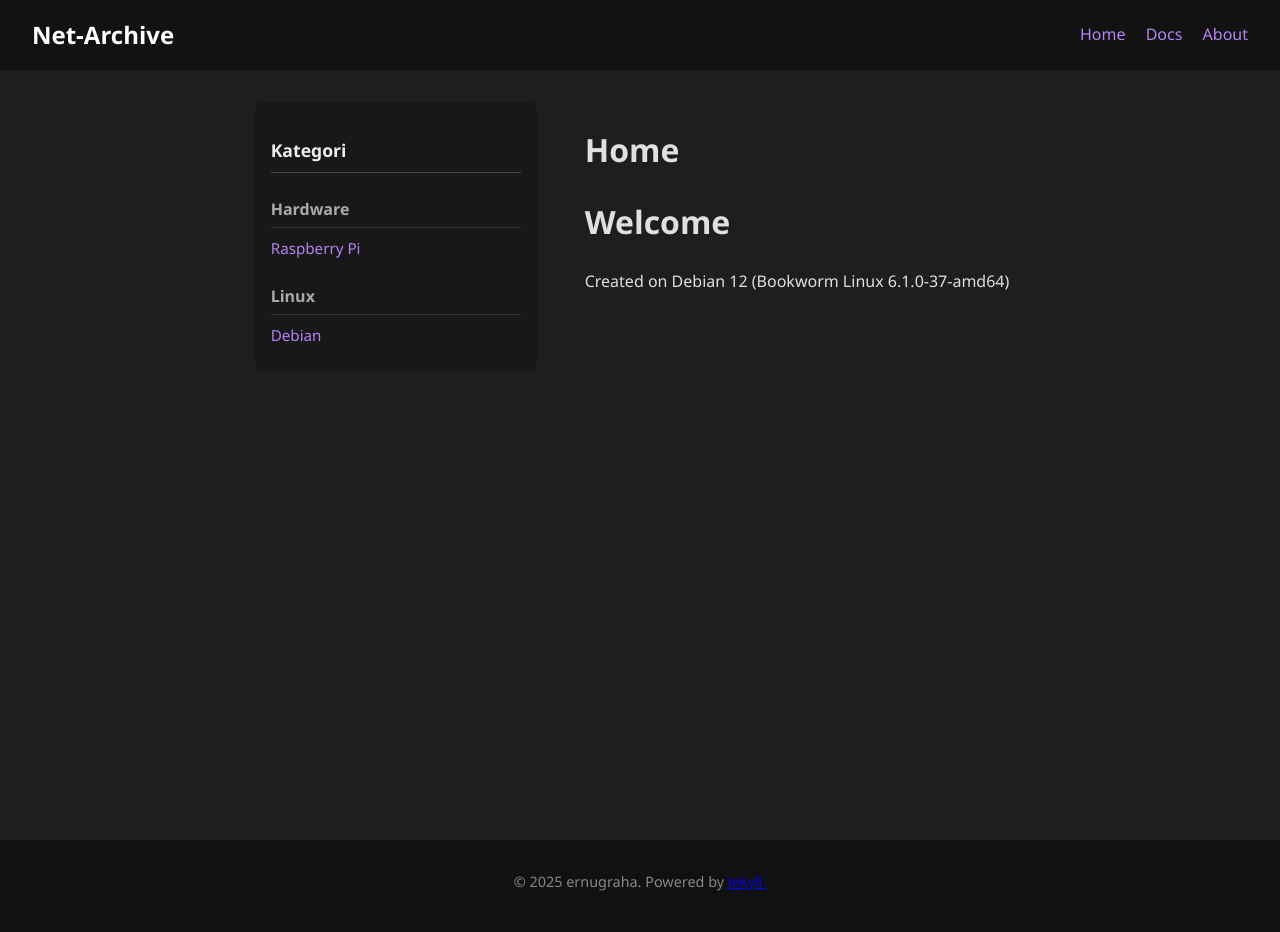
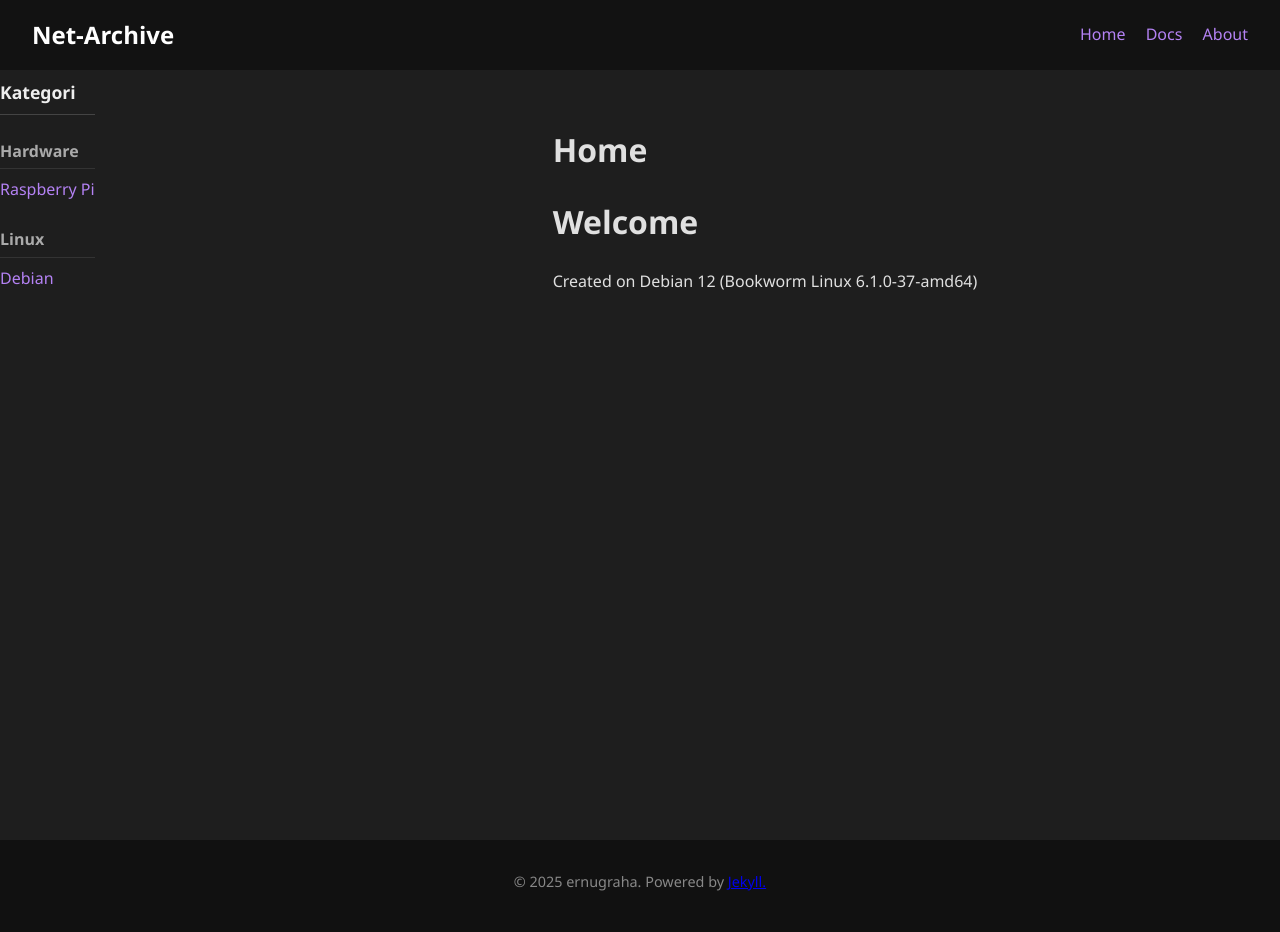
Before and after one commit to ernugrahaDev/ernugrahadev.github.io, a Jekyll site: the page built from index.md, in a window 1280 px wide. Built offline with Jekyll 4.4.1, drawn with Linux system fonts in a browser that asks for light colours.

Commit message:
sidebar wow

```diff
--- a/assets/css/style.css
+++ b/assets/css/style.css
@@ -63,14 +63,13 @@ nav a:hover {
 }
 
 aside {
-  width: 250px;
-  background-color: #181818;
-  padding: 1rem;
-  border-radius: 8px;
-  color: #ccc;
-  font-size: 0.95rem;
-  flex-shrink: 0;
+  position: fixed;
+  top: 60px; /* agar tidak nutupi header */
+  left: 0;
+  height: calc(100vh - 60px);
+  z-index: 100;
 }
+
 
 aside h3 {
   font-size: 1.1rem;
@@ -112,6 +111,7 @@ main {
   flex: 1;
   max-width: 800px;
   padding: 0 1rem;
+  margin-left: 250px;
 }
 
 .meta {
```
